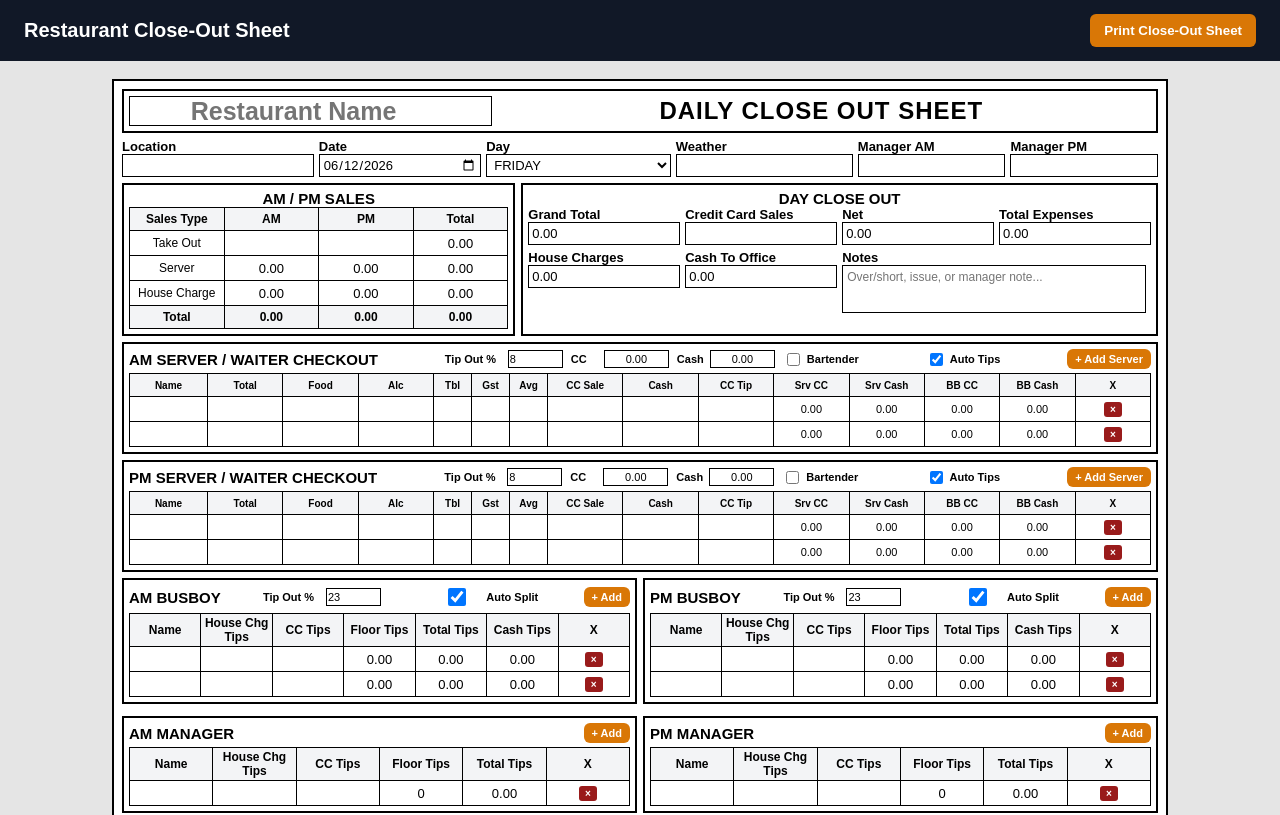
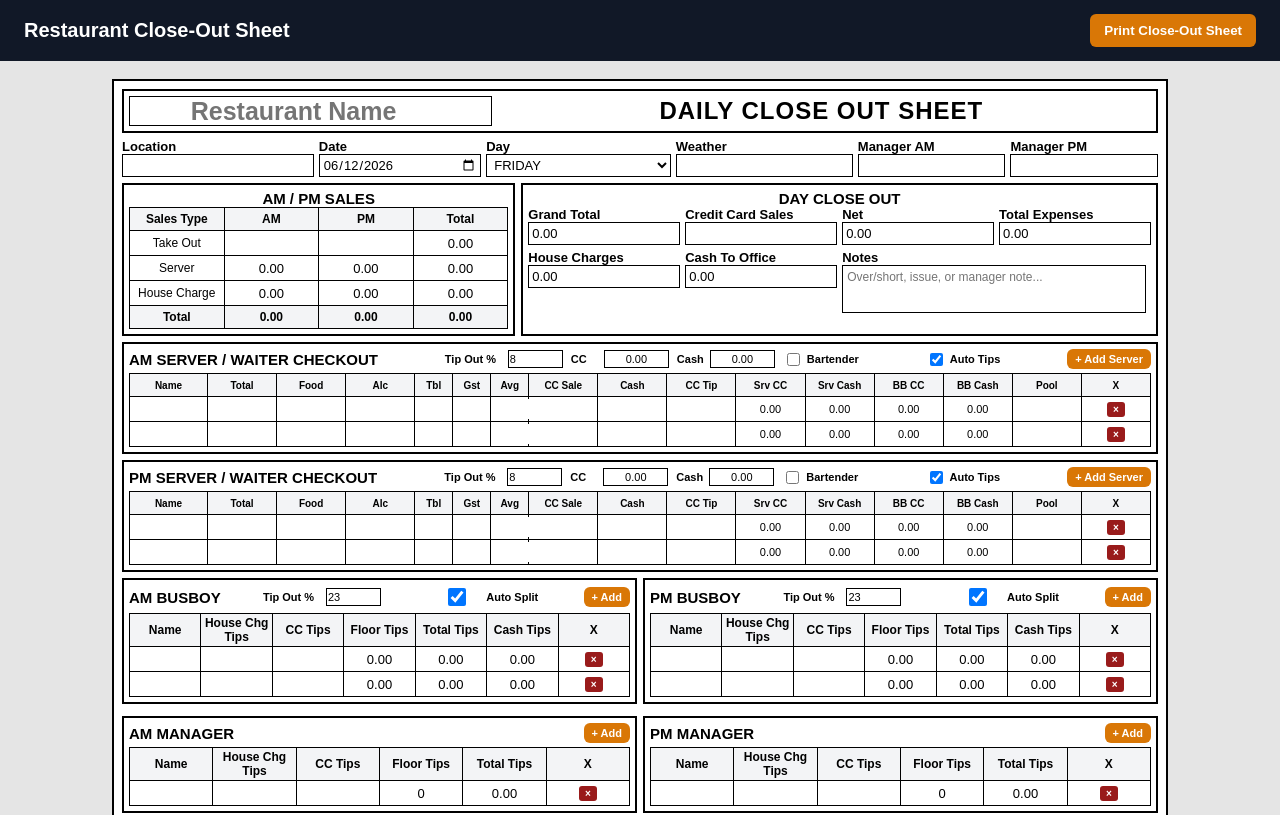
Before and after one commit to shivaprasadny/restaurant-closeout-sheet, a React (Vite) app: page / in a window 1280 px wide. Shown: the top 815 px of the page. Built offline with nearby package versions, Linux system fonts and the light colour scheme.

Commit message:
Add server pooling tip calculation

```diff
--- a/src/components/ServerTable.tsx
+++ b/src/components/ServerTable.tsx
@@ -108,6 +108,69 @@ export default function ServerTable({
     }
   );
 
+
+
+
+function getPooledServerTips(index: number) {
+  const currentRow = rows[index];
+
+  const currentPool = currentRow.poolGroup?.trim().toUpperCase();
+
+  const currentCalculated = calculateServerRow(
+    currentRow,
+    bartenderEnabled,
+    bartenderPercentNumber,
+    hasBusboy ? busboyPercentNumber : 0
+  );
+
+  // No pool means server keeps own tips.
+  if (!currentPool) {
+    return {
+      serverCc: currentCalculated.serverCc,
+      serverCash: currentCalculated.serverCash,
+    };
+  }
+
+  const pooledRows = rows.filter(
+    (row) =>
+      row.poolGroup?.trim().toUpperCase() === currentPool
+  );
+
+  if (pooledRows.length === 0) {
+    return {
+      serverCc: currentCalculated.serverCc,
+      serverCash: currentCalculated.serverCash,
+    };
+  }
+
+  const poolTotals = pooledRows.reduce(
+    (totals, row) => {
+      const calculated = calculateServerRow(
+        row,
+        bartenderEnabled,
+        bartenderPercentNumber,
+        hasBusboy ? busboyPercentNumber : 0
+      );
+
+      return {
+        serverCc: totals.serverCc + calculated.serverCc,
+        serverCash: totals.serverCash + calculated.serverCash,
+      };
+    },
+    {
+      serverCc: 0,
+      serverCash: 0,
+    }
+  );
+
+  return {
+    serverCc: poolTotals.serverCc / pooledRows.length,
+    serverCash: poolTotals.serverCash / pooledRows.length,
+  };
+}
+
+
+
   /**
    * Update only manual fields in a server row.
    */
@@ -116,10 +179,13 @@ export default function ServerTable({
     prev.map((row, i) => {
       if (i !== index) return row;
 
-      const updatedRow = {
-        ...row,
-        [field]: value,
-      };
+const cleanValue =
+  field === "poolGroup" ? value.toUpperCase() : value;
+
+const updatedRow = {
+  ...row,
+  [field]: cleanValue,
+};
 
       const total = Number(updatedRow.total || 0);
       const food = Number(updatedRow.food || 0);
@@ -239,6 +305,7 @@ export default function ServerTable({
             <th>Srv Cash</th>
             <th>BB CC</th>
             <th>BB Cash</th>
+            <th className="no-print">Pool</th>
             <th className="no-print">X</th>
           </tr>
         </thead>
@@ -251,6 +318,7 @@ export default function ServerTable({
   bartenderPercentNumber,
   hasBusboy ? busboyPercentNumber : 0
 );
+const pooledTips = getPooledServerTips(index);
 
             return (
               <tr key={index}>
@@ -349,26 +417,34 @@ export default function ServerTable({
                   <input
   value={
     autoSplitTips
-      ? money(calculated.serverCc)
+      ? money(pooledTips.serverCc)
       : row.serverCcTips
   }
   readOnly={autoSplitTips}
   onChange={(e) =>
-    updateServer(index, "serverCcTips", e.target.value)
+    updateServer(
+      index,
+      "serverCcTips",
+      e.target.value
+    )
   }
 />
                 </td>
 
                 <td>
-                  <input
+                 <input
   value={
     autoSplitTips
-      ? money(calculated.serverCash)
+      ? money(pooledTips.serverCash)
       : row.serverCashTips
   }
   readOnly={autoSplitTips}
   onChange={(e) =>
-    updateServer(index, "serverCashTips", e.target.value)
+    updateServer(
+      index,
+      "serverCashTips",
+      e.target.value
+    )
   }
 />
                 </td>
@@ -402,6 +478,20 @@ export default function ServerTable({
                 </td>
 
                 <td className="no-print">
+  <input
+    className="pool-input"
+    value={row.poolGroup}
+    onChange={(e) =>
+      updateServer(
+        index,
+        "poolGroup",
+        e.target.value.toUpperCase()
+      )
+    }
+  />
+</td>
+
+                <td className="no-print">
                   <button
                     className="delete-btn"
                     onClick={() => removeServer(index)}
--- a/src/data/defaultRows.ts
+++ b/src/data/defaultRows.ts
@@ -25,6 +25,7 @@ export function makeRows<T>(count: number, row: T): T[] {
  */
 export const emptyServer: ServerRow = {
   name: "",
+  poolGroup: "",
   total: "",
   food: "",
   alcohol: "",
--- a/src/index.css
+++ b/src/index.css
@@ -376,7 +376,16 @@ select {
   font-weight: bold;
   text-align: center;
 }
+.pool-input {
+  width: 42px;
+  text-align: center;
+  font-weight: bold;
+}
 
+.avg-input {
+  min-width: 65px;
+  width: 65px;
+}
 /* Print-only settings */
 @media print {
   /* White paper background */
--- a/src/types/closeout.types.ts
+++ b/src/types/closeout.types.ts
@@ -21,6 +21,7 @@ export type SalesRow = {
 
 export type ServerRow = {
   name: string;
+  poolGroup: string;
   total: string;
   food: string;
   alcohol: string;
@@ -35,7 +36,6 @@ export type ServerRow = {
   bbCcTips: string;
   bbCashTips: string;
 };
-
 export type TipRow = {
   name: string;
   houseChargeTips: string;
```
